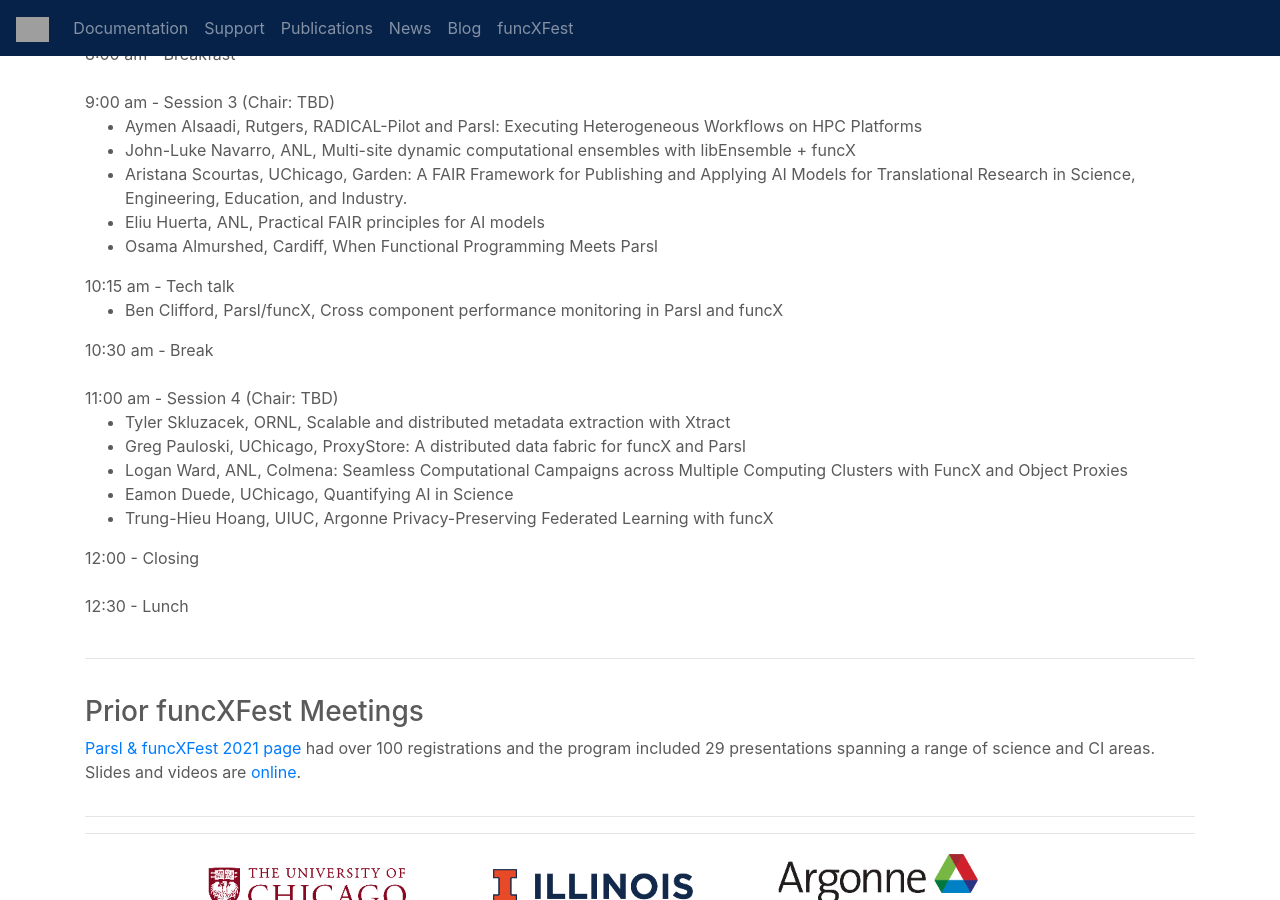
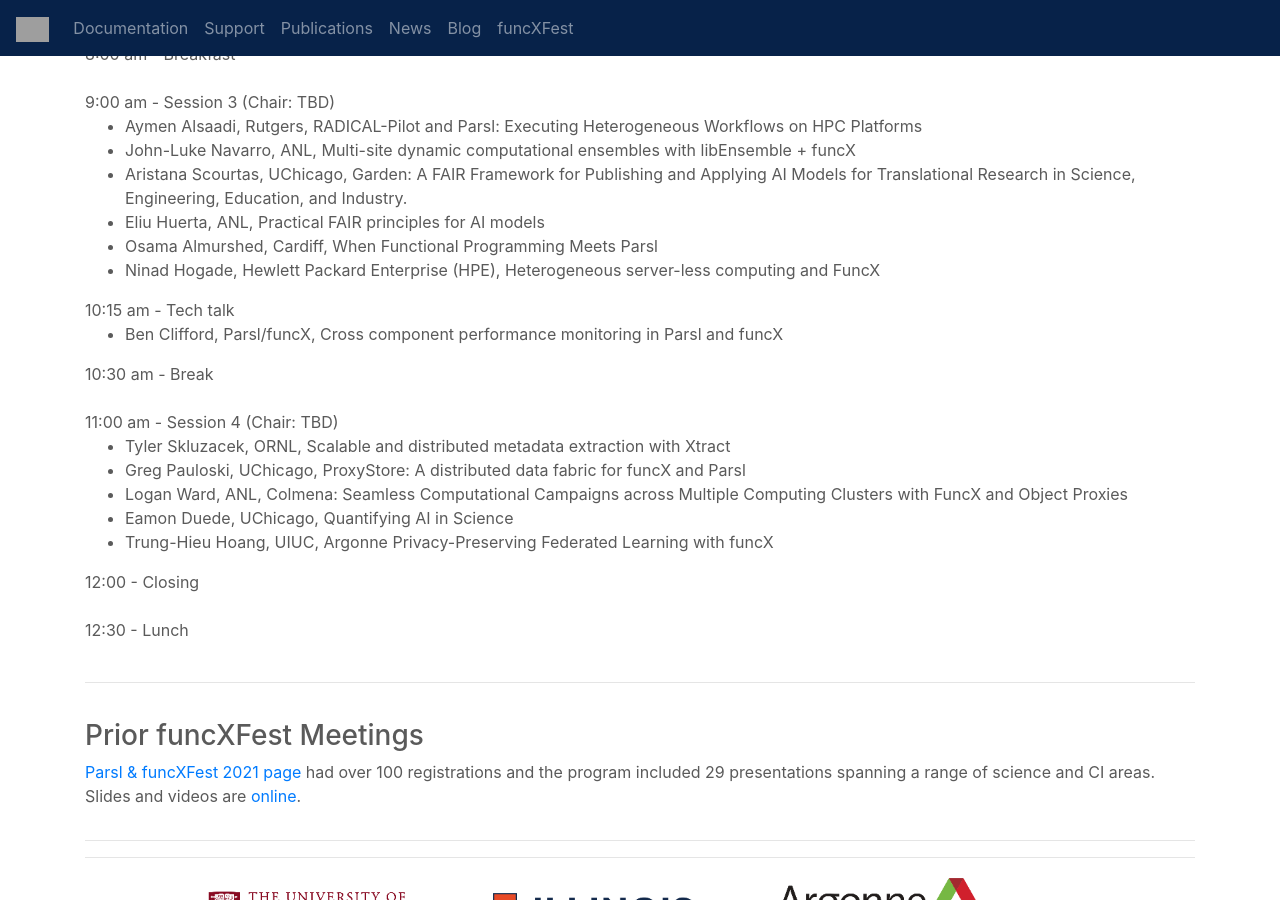
Before and after one commit to funcx-faas/funcx-faas.github.io, a Jekyll site: the page built from funcxfest2022.html, in a window 1280 px wide and 900 px high, scrolled down 1556 px. Built offline with Jekyll 4.4.1, drawn with Linux system fonts in a browser that asks for light colours; grey boxes are pictures that could not be loaded.

Commit message:
Update funcxfest2022.html

```diff
--- a/funcxfest2022.html
+++ b/funcxfest2022.html
@@ -92,6 +92,7 @@
 	    <li>Aristana Scourtas, UChicago, Garden: A FAIR Framework for Publishing and Applying AI Models for Translational Research in Science, Engineering, Education, and Industry.</li>
 	    <li>Eliu Huerta, ANL, Practical FAIR principles for AI models</li>
 	    <li>Osama Almurshed, Cardiff, When Functional Programming Meets Parsl</li>
+	    <li>Ninad Hogade, Hewlett Packard Enterprise (HPE), Heterogeneous server-less computing and FuncX</li>
       </ul>
 
       10:15 am - Tech talk
```
